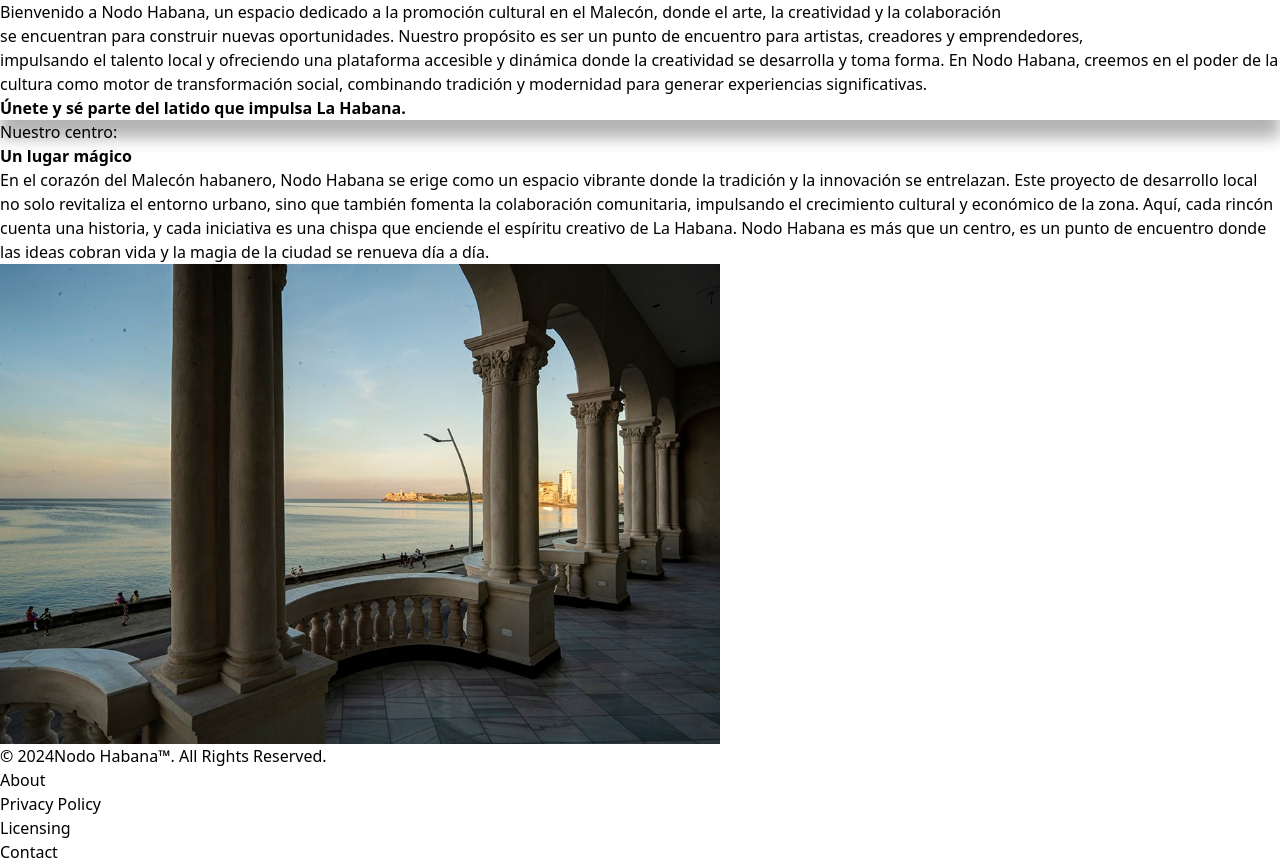
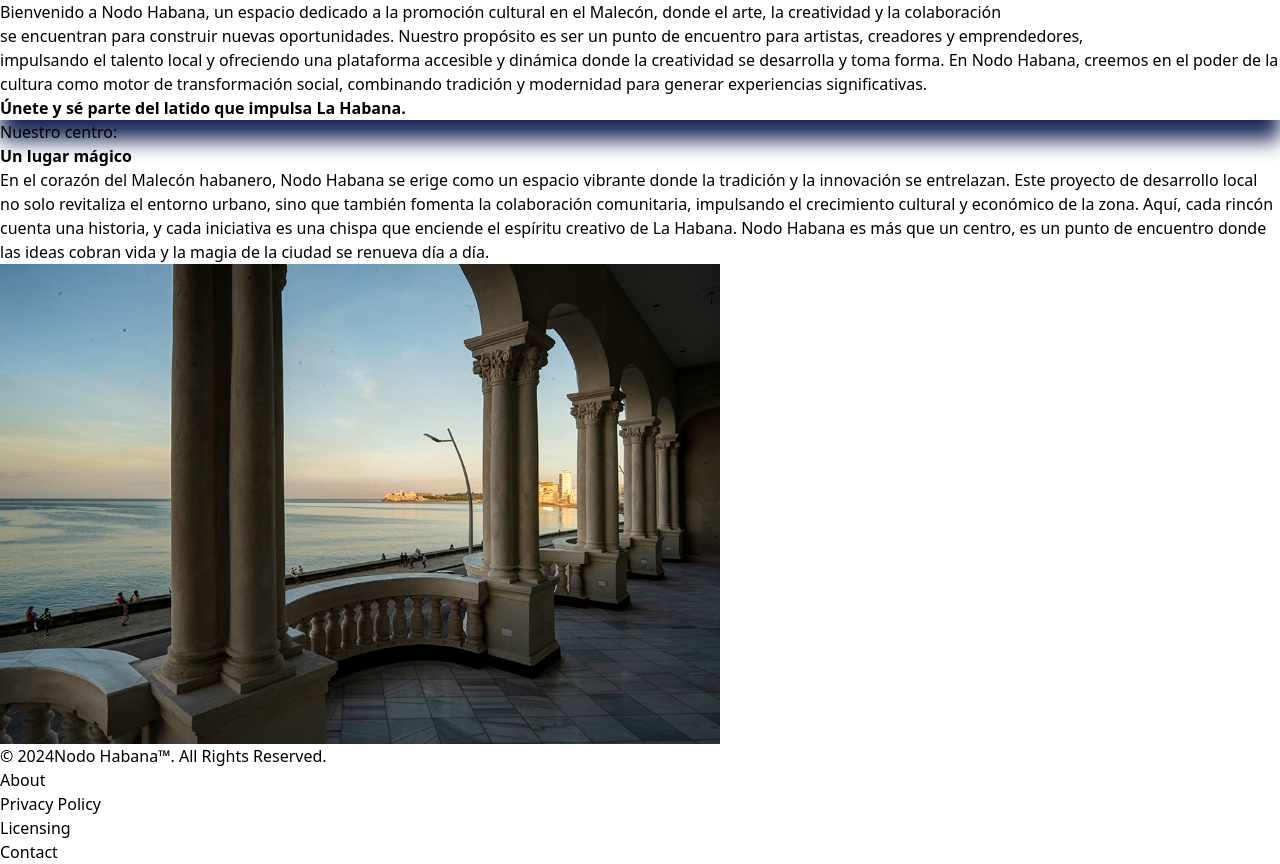
Before and after one commit to fantasyfuerte/nodo-habana, a Next.js app: page / in a window 1280 px wide. Shown: the part 823-1687 px from the top of the page. Built offline with nearby package versions, Linux system fonts and the light colour scheme.

Commit message:
Changing shadow color

```diff
--- a/src/app/components/StyledArticle.tsx
+++ b/src/app/components/StyledArticle.tsx
@@ -18,7 +18,7 @@ const StyledArticle: React.FC<Props> = ({
   id,
 }) => {
   return (
-    <article id={id} className="flex max-h-max flex-wrap items-end mb-48 ">
+    <article id={id} className="flex max-h-max flex-wrap items-end">
       <div className="basis-6/12 flex-grow  pr-4 md:pr-0 pl-4 mb-7 ">
         <h5 className="text-4xl min-w-max md:text-5xl">
           {title}: <br></br>
--- a/src/app/globals.css
+++ b/src/app/globals.css
@@ -3,5 +3,5 @@
 @tailwind utilities;
 
 .shadow-custom{
-    box-shadow: 0 18px 15px #0000004c;
+    box-shadow: 0 20px 20px #192755;
 }
--- a/src/app/layout.tsx
+++ b/src/app/layout.tsx
@@ -28,7 +28,7 @@ export default function RootLayout({
         </div>
         <Nav />
         {children}
-        <footer className="bg-white rounded-lg shadow m-4">
+        <footer className="bg-white rounded-lg shadow m-4 select-none">
           <div className="w-full mx-auto max-w-screen-xl p-4 md:flex md:items-center md:justify-between">
             <span className="text-sm text-gray-500 sm:text-center">
               © 2024
--- a/src/app/page.tsx
+++ b/src/app/page.tsx
@@ -27,8 +27,7 @@ export default function Home() {
           </p>
         </article>
       </section>
-      <div className="w-full h-14 bg-gradient-to-t from-blue-600"></div>
-      <section className="bg-blue-600">
+      <section className="bg-color-blue">
         <StyledArticle
           title="Nuestro centro"
           subtitle="Un lugar mágico"
```
